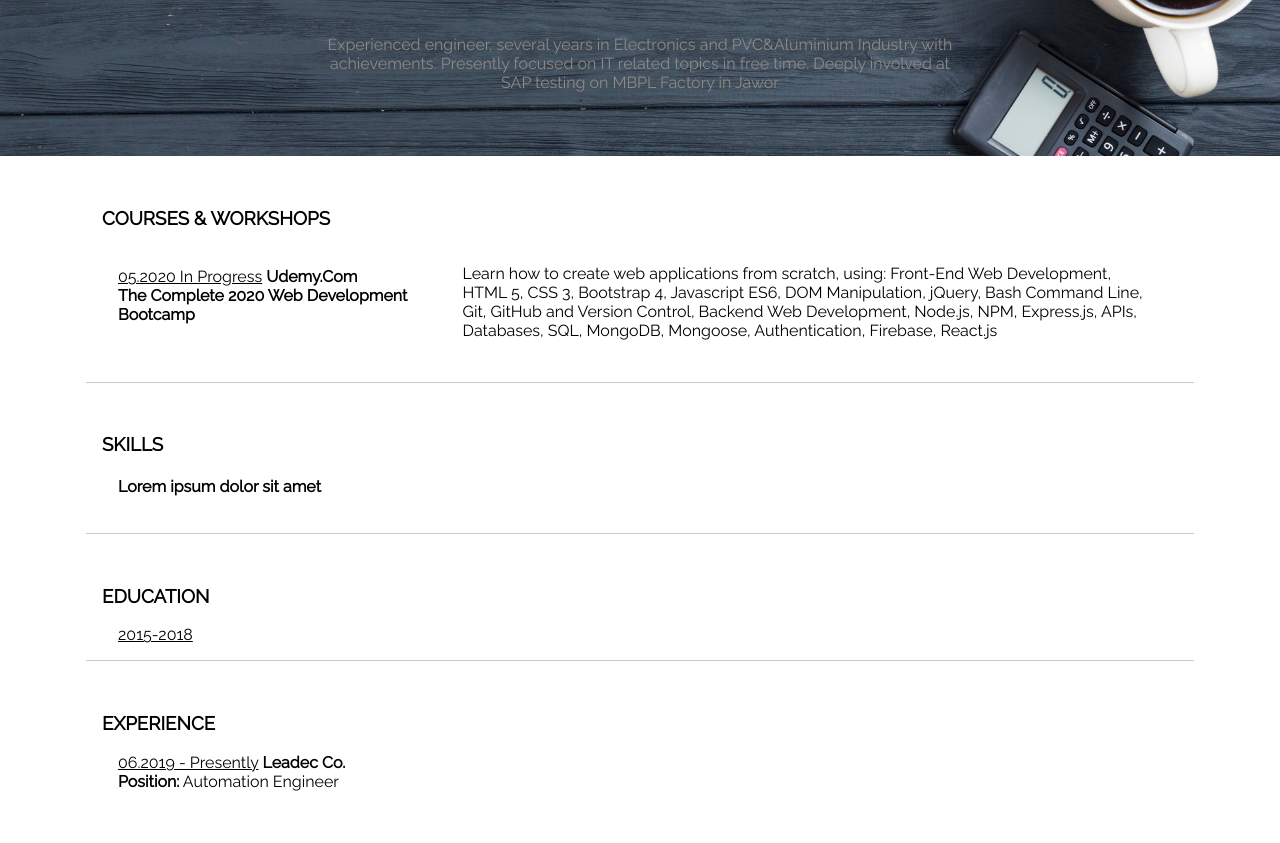
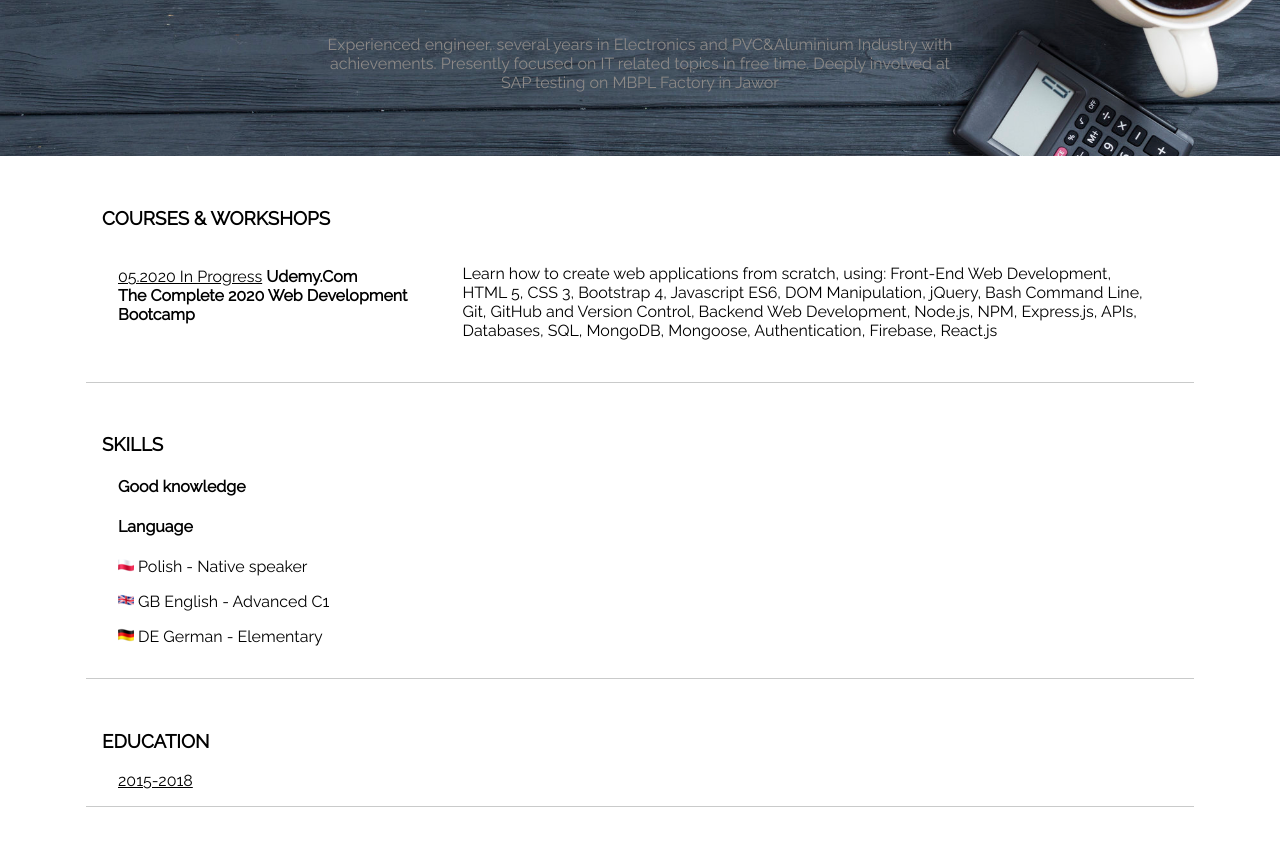
Before and after one commit to grafitosLeg/MyCV_RWD, a plain HTML site: page index.html in a window 1280 px wide. Shown: the part 334-1177 px from the top of the page. Drawn offline with Linux system fonts and the light colour scheme.

Commit message:
add skills with flag emojis

```diff
--- a/index.html
+++ b/index.html
@@ -42,11 +42,17 @@
 			<!-- Umiejętności-->
 			<section>
 				<h3>Skills</h3>
-					<article class='skills'>
+					<div class='skills'>
 						<div class='column'>
-							<h4>Lorem ipsum dolor sit amet</h4>
+							<h4>Good knowledge</h4>
 						</div>
-					<article/>
+						<div>
+							<h4>Language</h4>
+								<img src="./img/poland.png" align="left"><p>&nbsp;Polish - Native speaker</p>
+								<img src="./img/gb.png" align="left"><p>&nbsp;GB English - Advanced C1</p>
+								<img src="./img/de.png" align="left"><p>&nbsp;DE German - Elementary </p>
+						</div>
+					</div>
 			</section>
 			<!-- Edukacja -->
 			<section>
--- a/style.css
+++ b/style.css
@@ -70,7 +70,7 @@ main section:not(:last-child) {
 }
 
 
-.course {
+.course  {
   display: -ms-flexbox;
   display: flex;
   -ms-flex-wrap: wrap;
@@ -107,6 +107,13 @@ main section:not(:last-child) {
   color: black;
 }
 
+.skills {
+  padding: 0 1em;
+}
+.skills p {
+  color: black
+}
+
 footer {
  padding: 1em;
 }
```
Also changed, not shown: img/avatar01.jpg (deleted), img/de.png (added), img/gb.png (added), img/poland.png (added).
